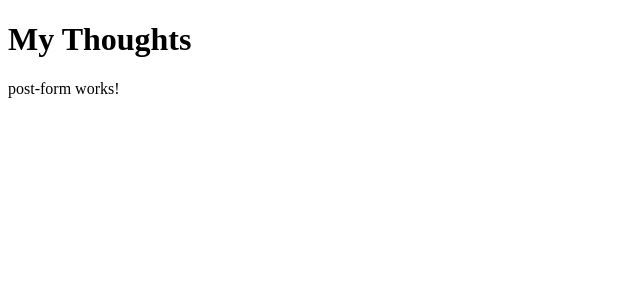
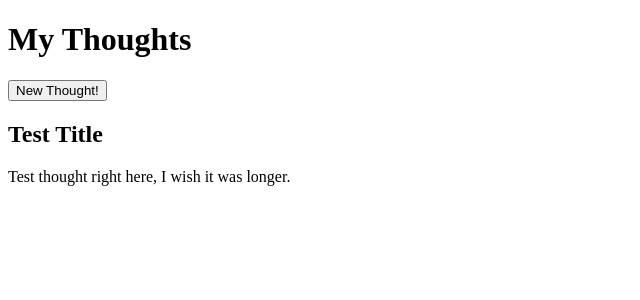
Before and after one commit to jnicewander/angular-lab-social-posts, an Angular app: page / in a window 1280 px wide. Shown: the top 300 px of the page, without its empty margins (0-640 px from the left). Built offline with nearby package versions, Linux system fonts and the light colour scheme.

Commit message:
Added functionality with help from Chris.

```diff
--- a/angular.json
+++ b/angular.json
@@ -119,6 +119,10 @@
           }
         }
       }
-    }},
-  "defaultProject": "social-posts-lab"
+    }
+  },
+  "defaultProject": "social-posts-lab",
+  "cli": {
+    "analytics": false
+  }
 }
--- a/src/app/post-form/post-form.component.html
+++ b/src/app/post-form/post-form.component.html
@@ -1 +1 @@
-<p>post-form works!</p>
+<!-- Input for title and thought passed into event emitter -->
--- a/src/app/social-posts/social-posts.component.html
+++ b/src/app/social-posts/social-posts.component.html
@@ -1,3 +1,5 @@
 <h1>My Thoughts</h1>
-<app-post *ngFor="let post of post"></app-post>
-<app-post-form></app-post-form>
+<button>New Thought!</button>
+
+<app-post *ngFor="let post of posts" [post]="post"></app-post>
+<app-post-form (submit)="onSubmit($event)"></app-post-form>
--- a/src/app/social-posts/social-posts.component.ts
+++ b/src/app/social-posts/social-posts.component.ts
@@ -7,7 +7,7 @@ import { Post } from '../post';
   styleUrls: ['./social-posts.component.css']
 })
 export class SocialPostsComponent {
-  listOfPosts: Post[] = [
+  posts: Post[] = [
     {
       title: "Test Title",
       thought: "Test thought right here, I wish it was longer."
@@ -22,5 +22,4 @@ export class SocialPostsComponent {
 
   }
 
-
 }
```
